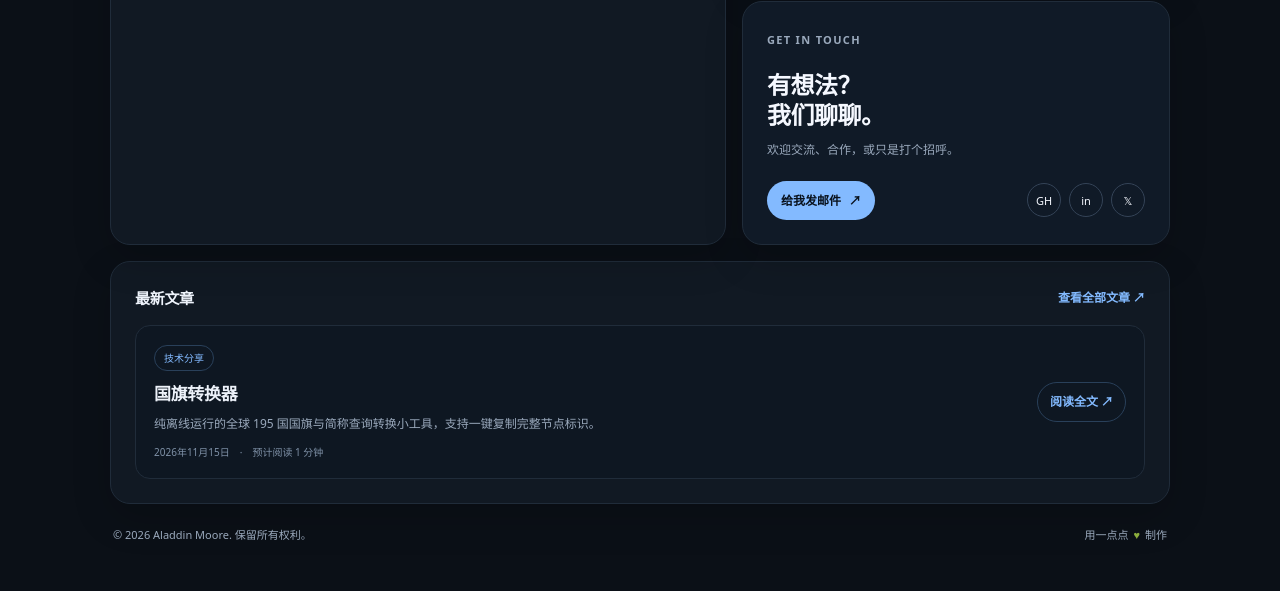
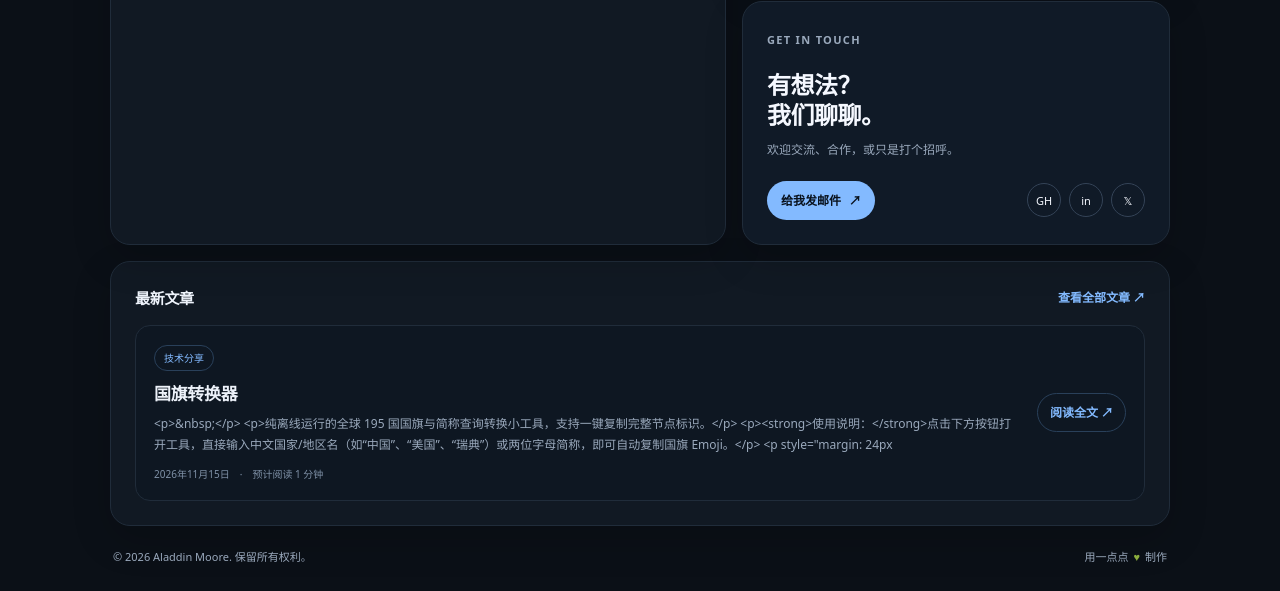
Before and after one commit to heshixian98-one/bolg, a plain HTML site: page index.html in a window 1280 px wide. Shown: the part 749-1340 px from the top of the page. Before the commit the page ends 1319 px from the top, so only its background shows below. Drawn offline with Linux system fonts and the light colour scheme.

Commit message:
Update homepage latest post: 国旗转换器

```diff
--- a/index.html
+++ b/index.html
@@ -259,7 +259,13 @@
         <a class="section-link" href="blog.html">查看全部文章 ↗</a>
       </div>
       <!-- BLOG_LATEST_START -->
-      <article class="post-preview"><div class="post-preview-copy"><span class="post-category">技术分享</span><h3><a href="new-blog-post.html">国旗转换器</a></h3><p>纯离线运行的全球 195 国国旗与简称查询转换小工具，支持一键复制完整节点标识。</p><div class="post-meta">2026年11月15日　·　预计阅读 1 分钟</div></div><a class="post-read" href="new-blog-post.html">阅读全文 ↗</a></article>
+      <article class="post-preview"><div class="post-preview-copy"><span class="post-category">技术分享</span><h3><a href="new-blog-post.html">国旗转换器</a></h3><p>&lt;p&gt;&amp;nbsp;&lt;/p&gt;
+
+&lt;p&gt;纯离线运行的全球 195 国国旗与简称查询转换小工具，支持一键复制完整节点标识。&lt;/p&gt;
+
+&lt;p&gt;&lt;strong&gt;使用说明：&lt;/strong&gt;点击下方按钮打开工具，直接输入中文国家/地区名（如“中国”、“美国”、“瑞典”）或两位字母简称，即可自动复制国旗 Emoji。&lt;/p&gt;
+
+&lt;p style=&quot;margin: 24px</p><div class="post-meta">2026年11月15日　·　预计阅读 1 分钟</div></div><a class="post-read" href="new-blog-post.html">阅读全文 ↗</a></article>
       <!-- BLOG_LATEST_END -->
     </section>
 
```
